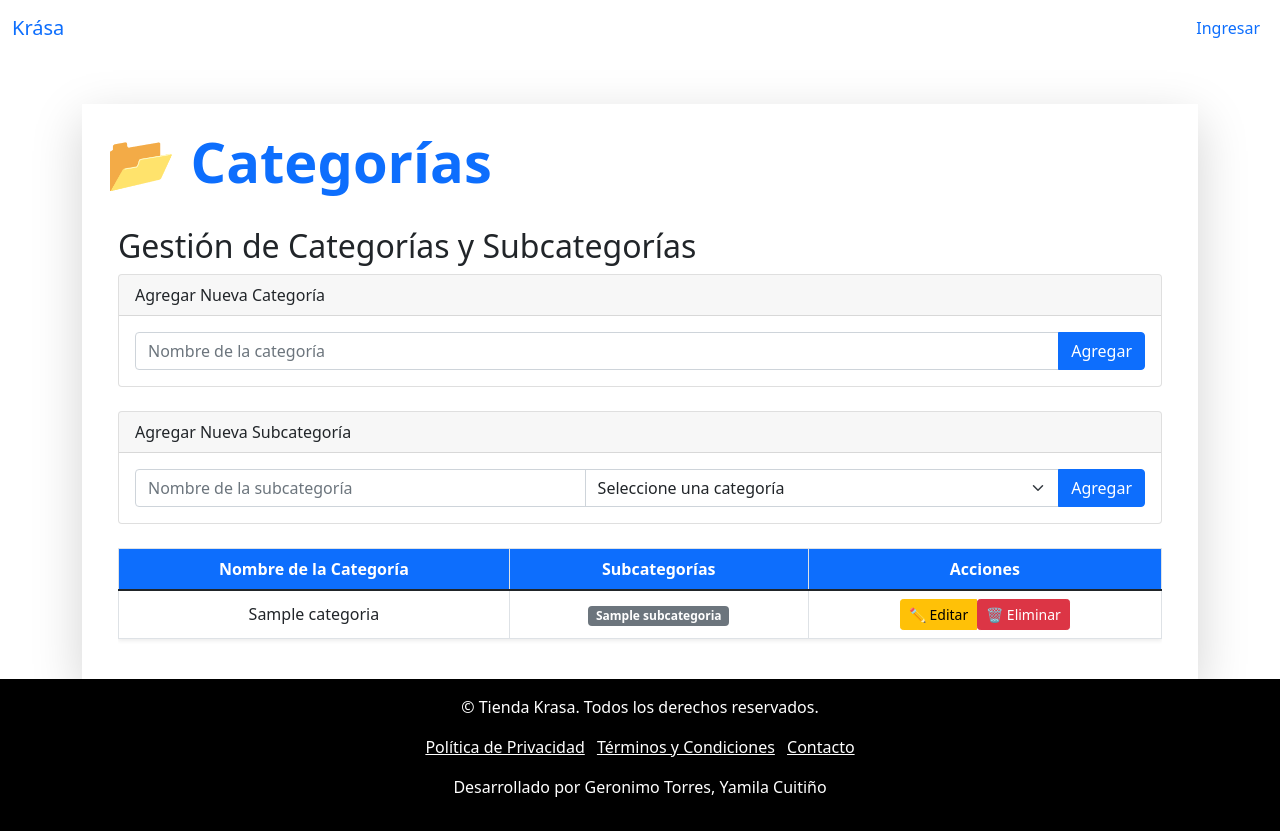
After one commit to gerotorres/Krasa, a Django app: page /producto/categorias/ in a window 1280 px wide. The commit adds this page. Run offline with Django 5.2, Linux system fonts and the light colour scheme; tables that the repository leaves empty hold one stand-in row (values such as "Sample post"); some libraries are stand-ins or nearby versions.

Commit message:
categorias

```diff
--- /dev/null
+++ b/proyecto_krasa/gestion_stock/templates/categorias/list.html
@@ -0,0 +1,185 @@
+{% extends 'home/base.html' %}
+{% load i18n %}
+
+{% block content %}
+<div class="container mt-5">
+    <div class="bg-white p-4 rounded-lg shadow-lg">
+        <div class="d-flex justify-content-between align-items-center mb-4">
+            <h1 class="display-4 text-primary fw-bold">📂 {% trans "Categorías" %}</h1>
+        </div>
+
+
+<div class="container mt-4">
+    <h2>Gestión de Categorías y Subcategorías</h2>
+
+    <!-- Formulario para agregar categoría -->
+    <div class="card mb-4">
+        <div class="card-header">Agregar Nueva Categoría</div>
+        <div class="card-body">
+            <form id="form-categoria">
+                <div class="input-group">
+                    <input type="text" id="nombre-categoria" class="form-control" placeholder="Nombre de la categoría" required>
+                    <button type="submit" class="btn btn-primary">Agregar</button>
+                </div>
+            </form>
+        </div>
+    </div>
+
+    <!-- Formulario para agregar subcategoría -->
+    <div class="card mb-4">
+        <div class="card-header">Agregar Nueva Subcategoría</div>
+        <div class="card-body">
+            <form id="form-subcategoria">
+                <div class="input-group">
+                    <input type="text" id="nombre-subcategoria" class="form-control" placeholder="Nombre de la subcategoría" required>
+                    <select id="categoria-subcategoria" class="form-select" required>
+                        <option value="">Seleccione una categoría</option>
+                        {% for categoria in categorias %}
+                        <option value="{{ categoria.id }}">{{ categoria.nombre }}</option>
+                        {% endfor %}
+                    </select>
+                    <button type="submit" class="btn btn-primary">Agregar</button>
+                </div>
+            </form>
+        </div>
+    </div>
+
+
+        <div class="table-responsive">
+            <table class="table table-hover table-bordered shadow-sm text-center align-middle">
+                <thead class="bg-primary text-white">
+                    <tr>
+                        <th scope="col">{% trans "Nombre de la Categoría" %}</th>
+                        <th scope="col">{% trans "Subcategorías" %}</th>
+                        <th scope="col">{% trans "Acciones" %}</th>
+                    </tr>
+                </thead>
+                <tbody>
+                    {% for categoria in categorias %}
+                    <tr>
+                        <td>{{ categoria.nombre }}</td>
+                        <td>
+                            {% for subcategoria in categoria.subcategoria_set.all %}
+                                <span class="badge bg-secondary">{{ subcategoria.nombre }}</span>
+                            {% empty %}
+                                <span class="text-muted">{% trans "Sin subcategorías" %}</span>
+                            {% endfor %}
+                        </td>
+                        <td>
+                            <div class="btn-group">
+                                <a href="{% url 'categoria_editar' categoria.id %}" class="btn btn-warning btn-sm">✏️ {% trans "Editar" %}</a>
+
+                                <!-- Botón para eliminar con confirmación -->
+                                <form method="post" action="{% url 'categoria_eliminar' categoria.id %}" style="display:inline;">
+                                    {% csrf_token %}
+                                    <button type="submit" class="btn btn-danger btn-sm" onclick="return confirm('{% trans "¿Estás seguro de que deseas eliminar esta categoría?" %}|escapejs')">🗑️ {% trans "Eliminar" %}</button>
+
+                                </form>
+                            </div>
+                        </td>
+                    </tr>
+                    {% empty %}
+                    <tr>
+                        <td colspan="3" class="text-muted">{% trans "No hay categorías registradas" %}</td>
+                    </tr>
+                    {% endfor %}
+                </tbody>
+            </table>
+        </div>
+    </div>
+
+
+</div>
+<script>
+    document.getElementById('form-categoria').addEventListener('submit', function(event) {
+        event.preventDefault();
+        let nombre = document.getElementById('nombre-categoria').value;
+        fetch("{% url 'agregar_categoria' %}", {
+            method: "POST",
+            headers: {
+                "Content-Type": "application/json",
+                "X-CSRFToken": "{{ csrf_token }}"
+            },
+            body: JSON.stringify({ nombre: nombre })
+        })
+        .then(response => response.json())
+        .then(data => {
+            if (data.id) {
+                let categoriaSelect = document.getElementById('categoria-subcategoria');
+                let nuevaOpcion = new Option(data.nombre, data.id, true, true);
+                categoriaSelect.appendChild(nuevaOpcion);
+            } else {
+                alert("Error al agregar categoría");
+            }
+        });
+    });
+
+    document.getElementById('form-subcategoria').addEventListener('submit', function(event) {
+        event.preventDefault();
+        let nombre = document.getElementById('nombre-subcategoria').value;
+        let categoriaId = document.getElementById('categoria-subcategoria').value;
+        fetch("{% url 'agregar_subcategoria' %}", {
+            method: "POST",
+            headers: {
+                "Content-Type": "application/json",
+                "X-CSRFToken": "{{ csrf_token }}"
+            },
+            body: JSON.stringify({ nombre: nombre, categoria: categoriaId })
+        })
+        .then(response => response.json())
+        .then(data => {
+            if (data.id) {
+                location.reload();
+            } else {
+                alert("Error al agregar subcategoría");
+            }
+        });
+    });
+
+    function eliminarCategoria(id) {
+        if (confirm("¿Seguro que deseas eliminar esta categoría?")) {
+            fetch(`/categoria/delete/${id}/`, {
+                method: "POST",
+                headers: { "X-CSRFToken": "{{ csrf_token }}" }
+            }).then(() => location.reload());
+        }
+    }
+    function abrirModalEditar(id, nombre) {
+    document.getElementById('editar-categoria-id').value = id;
+    document.getElementById('editar-nombre-categoria').value = nombre;
+
+    let modal = new bootstrap.Modal(document.getElementById('modalEditarCategoria'));
+    modal.show();
+}
+
+// Evento para actualizar la categoría
+document.getElementById('form-editar-categoria').addEventListener('submit', function(event) {
+    event.preventDefault();
+
+    let id = document.getElementById('editar-categoria-id').value;
+    let nombre = document.getElementById('editar-nombre-categoria').value;
+
+    fetch(`/categoria/editar/${id}/`, {
+        method: "POST",
+        headers: {
+            "Content-Type": "application/x-www-form-urlencoded",
+            "X-CSRFToken": "{{ csrf_token }}"
+        },
+        body: new URLSearchParams({ "nombre": nombre })
+    })
+    .then(response => response.json())
+    .then(data => {
+        if (data.success) {
+            let modal = bootstrap.Modal.getInstance(document.getElementById('modalEditarCategoria'));
+            modal.hide(); // Cerrar el modal después de guardar
+            location.reload(); // Recargar la página para ver los cambios
+        } else {
+            alert("Error al editar categoría");
+        }
+    })
+    .catch(error => console.error("Error:", error));
+});
+
+
+</script>
+{% endblock %}
--- a/proyecto_krasa/gestion_stock/urls.py
+++ b/proyecto_krasa/gestion_stock/urls.py
@@ -4,7 +4,7 @@ from gestion_stock.views.cliente_view import ClienteListaView, ClienteCreateView
 from gestion_stock.views.proveedor_view import ProveedorListaView, ProveedorCreateView, ProveedorUpdateView, ProveedorDeleteView, agregar_proveedor
 from gestion_stock.views.producto_view import ProductoListaView, ProductoCreateView, ProductoUpdateView, ProductoDeleteView
 from gestion_stock.views.marca_view import MarcaListaView, MarcaCreateView, MarcaUpdateView, MarcaDeleteView, agregar_marca
-from gestion_stock.views.categoria_view import CategoriaListaView, CategoriaCreateView, CategoriaUpdateView, CategoriaDeleteView, agregar_categoria
+from gestion_stock.views.categoria_view import CategoriaListaView, CategoriaCreateView, CategoriaUpdateView, CategoriaDeleteView, agregar_categoria, agregar_subcategoria
 from gestion_stock.views.subcategoria_view import SubcategoriaListaView, SubcategoriaCreateView, SubcategoriaUpdateView, SubcategoriaDeleteView
 from gestion_stock.views.venta_views import VentaListaView, VentaCreateView, VentaUpdateView, VentaDeleteView
 from gestion_stock.views.localidad_view import listar_localidades
@@ -39,17 +39,19 @@ urlpatterns = [
     path("agregar_marca/", agregar_marca, name="agregar_marca"),
 
     # 📌 URLs para Categorías
-    path('categorias/', CategoriaListaView.as_view(), name='categoria_lista'),
+    path('categorias/', CategoriaListaView.as_view(), name='categoria_list'),
     path('categorias/crear/', CategoriaCreateView.as_view(), name='categoria_crear'),
     path('categorias/editar/<int:id>/', CategoriaUpdateView.as_view(), name='categoria_editar'),
     path('categorias/eliminar/<int:id>/', CategoriaDeleteView.as_view(), name='categoria_eliminar'),
     path("agregar_categoria/", agregar_categoria, name="agregar_categoria"),
+
 
     # 📌 URLs para Subcategorías
     path('subcategorias/', SubcategoriaListaView.as_view(), name='subcategoria_lista'),
     path('subcategorias/crear/', SubcategoriaCreateView.as_view(), name='subcategoria_crear'),
     path('subcategorias/editar/<int:id>/', SubcategoriaUpdateView.as_view(), name='subcategoria_editar'),
     path('subcategorias/eliminar/<int:id>/', SubcategoriaDeleteView.as_view(), name='subcategoria_eliminar'),
+    path('subcategoria/agregar/', agregar_subcategoria, name='agregar_subcategoria'),
 
     # 📌 URLs para Ventas
     path('ventas/', VentaListaView.as_view(), name='venta_lista'),
--- a/proyecto_krasa/gestion_stock/views/categoria_view.py
+++ b/proyecto_krasa/gestion_stock/views/categoria_view.py
@@ -4,8 +4,10 @@ from gestion_stock.repositories.categoria import CategoriaRepository
 from gestion_stock.forms import CategoriaForm
 from django.http import JsonResponse
 from django.views.decorators.csrf import csrf_exempt
-from gestion_stock.models import Categoria
+from gestion_stock.models import Categoria, Subcategoria
 import json
+from django.urls import reverse
+from django.http import HttpResponseForbidden
 
 repo = CategoriaRepository()
 
@@ -22,34 +24,59 @@ def agregar_categoria(request):
 
     return JsonResponse({"error": "Método no permitido"}, status=405)
 
+@csrf_exempt
+def agregar_subcategoria(request):
+    if request.method == "POST":
+        try:
+            data = json.loads(request.body)
+            nombre = data.get("nombre")
+            categoria_id = data.get("categoria")
+
+            if not nombre or not categoria_id:
+                return JsonResponse({"error": "Faltan datos"}, status=400)
+
+            categoria = Categoria.objects.filter(id=categoria_id).first()
+            if not categoria:
+                return JsonResponse({"error": "Categoría no encontrada"}, status=404)
+
+            subcategoria, created = Subcategoria.objects.get_or_create(nombre=nombre, categoria=categoria)
+            return JsonResponse({"id": subcategoria.id, "nombre": subcategoria.nombre, "categoria": categoria.nombre})
+        except json.JSONDecodeError:
+            return JsonResponse({"error": "Formato JSON inválido"}, status=400)
+
+    return JsonResponse({"error": "Método no permitido"}, status=405)
+
 class CategoriaListaView(View):
     def get(self, request):
         categorias = repo.get_all()
         return render(
             request,
-            'categorias/categoria_list.html',
+            'categorias/list.html',
+
             {'categorias': categorias}
         )
 
 class CategoriaCreateView(View):
     def get(self, request):
         form = CategoriaForm()
+        categorias = repo.get_all()  # Obtener las categorías
         return render(
             request,
-            'categorias/categoria_create.html',
-            {'form': form}
+            'categorias/list.html',
+            {'form': form, 'categorias': categorias}  # Pasar las categorías al template
         )
 
     def post(self, request):
         form = CategoriaForm(request.POST)
+        categorias = repo.get_all()  # Obtener las categorías también en POST
         if form.is_valid():
             repo.create(nombre=form.cleaned_data['nombre'])
-            return redirect('categoria_lista')
+            return redirect('categoria_list')
 
         return render(
             request,
-            'categorias/categoria_create.html',
-            {'form': form}
+            'categorias/list.html',
+            {'form': form, 'categorias': categorias}  # Asegurar que se pasen las categorías
         )
 
 class CategoriaUpdateView(View):
@@ -58,7 +85,7 @@ class CategoriaUpdateView(View):
         form = CategoriaForm(instance=categoria)
         return render(
             request,
-            'categorias/categoria_update.html',
+            'categorias/update.html',
             {'form': form}
         )
 
@@ -67,17 +94,18 @@ class CategoriaUpdateView(View):
         form = CategoriaForm(request.POST, instance=categoria)
         if form.is_valid():
             repo.update(categoria=categoria, nombre=form.cleaned_data['nombre'])
-            return redirect('categoria_lista')
+            return redirect('categoria_list')
 
         return render(
             request,
-            'categorias/categoria_update.html',
+            'categorias/update.html',
             {'form': form}
         )
 
+
 class CategoriaDeleteView(View):
-    def get(self, request, id):
+    def post(self, request, id):
         categoria = repo.get_by_id(id=id)
         if categoria:
             repo.delete(categoria=categoria)
-        return redirect('categoria_lista')
+        return redirect(reverse('categoria_list'))
--- a/proyecto_krasa/home/templates/home/base.html
+++ b/proyecto_krasa/home/templates/home/base.html
@@ -62,8 +62,7 @@
                         <li class="nav-item"><a class="nav-link" href="{% url 'proveedor_lista' %}">Proveedores</a></li>
                         <li class="nav-item"><a class="nav-link" href="{% url 'producto_lista' %}">Productos</a></li>
                         <li class="nav-item"><a class="nav-link" href="{% url 'marca_lista' %}">Marcas</a></li>
-                        <li class="nav-item"><a class="nav-link" href="{% url 'categoria_lista' %}">Categorías</a></li>
-                        <li class="nav-item"><a class="nav-link" href="{% url 'subcategoria_lista' %}">Subcategorías</a></li>
+                        <li class="nav-item"><a class="nav-link" href="{% url 'categoria_list' %}">Categorías</a></li>
                         <li class="nav-item"><a class="nav-link" href="{% url 'venta_lista' %}">Ventas</a></li>
                         <li class="nav-item"><a class="nav-link" href="{% url 'logout' %}">Salir</a></li>
                     {% else %}
--- a/proyecto_krasa/home/templates/home/index.html
+++ b/proyecto_krasa/home/templates/home/index.html
@@ -24,7 +24,7 @@
                 <a href="{% url 'proveedor_lista' %}" class="btn w-100 p-4" style="background-color: #ff3366; color: white;">Proveedores</a>
             </div>
             <div class="col-md-4">
-                <a href="{% url 'categoria_lista' %}" class="btn w-100 p-4" style="background-color: #ff0044; color: white;">Categorías</a>
+                <a href="{% url 'categoria_list' %}" class="btn w-100 p-4" style="background-color: #ff0044; color: white;">Categorías</a>
             </div>
             <div class="col-md-4">
                 <a href="{% url 'marca_lista' %}" class="btn w-100 p-4" style="background-color: #cc0033; color: white;">Marcas</a>
```
Also changed, not shown: proyecto_krasa/gestion_stock/repositories/producto.py (+7 -3 lines), proyecto_krasa/gestion_stock/templates/categorias/update.html (added, +36 -0 lines), proyecto_krasa/gestion_stock/templates/marca/list.html (added, +84 -0 lines), proyecto_krasa/gestion_stock/views/marca_view.py (+10 -10 lines), proyecto_krasa/gestion_stock/templates/marca/create.html (added), proyecto_krasa/gestion_stock/templates/marca/marca_create.html (deleted).
